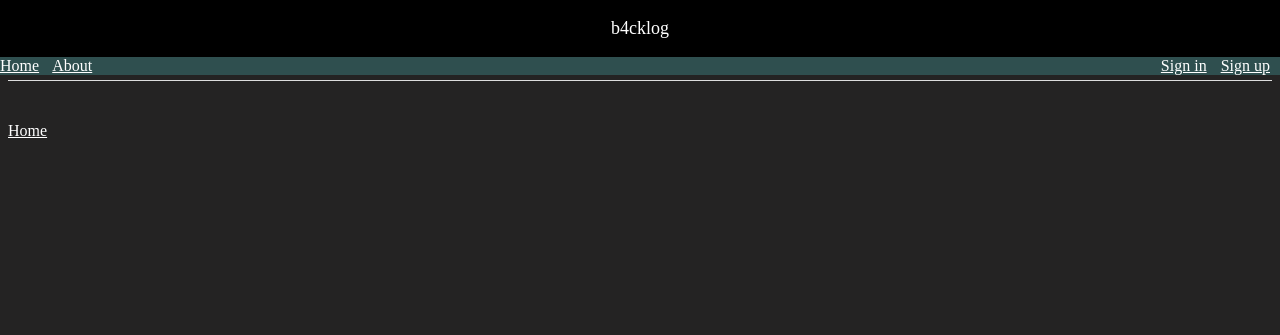
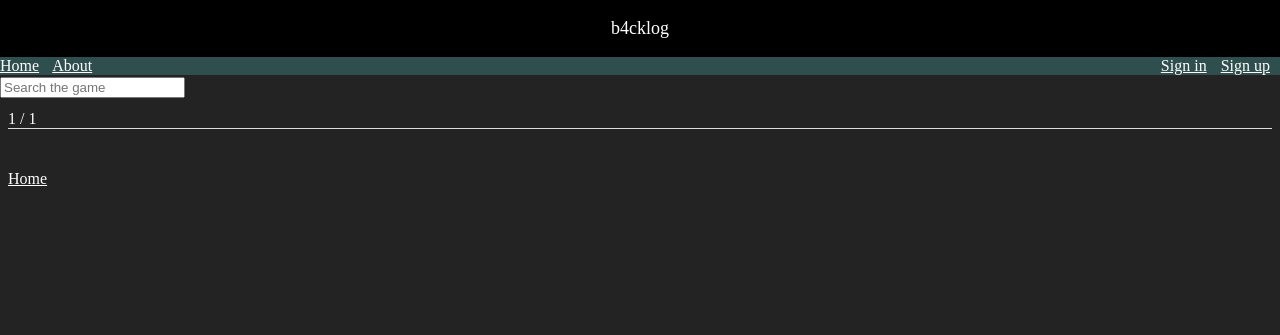
Before and after one commit to Rarmash/B4cklog, a Django app: page / in a window 1280 px wide. Shown: the top 335 px of the page. Run offline with Django 4.2, Linux system fonts and the light colour scheme; data that the repository does not hold is empty.

Commit message:
Games searching

```diff
--- a/b4cklog/management/commands/igdb.py
+++ b/b4cklog/management/commands/igdb.py
@@ -22,7 +22,7 @@ class Command(BaseCommand):
             "Authorization": f"Bearer {access_token}",
         }
         print(access_token)
-        data = 'search "Forza"; fields name,summary,cover.url,first_release_date,genres; limit 500;'  # Измените параметры запроса по своему усмотрению
+        data = 'search "Quake II"; fields name,summary,cover.url,first_release_date,genres; limit 500;'  # Измените параметры запроса по своему усмотрению
 
         # Отправьте запрос к API IGDB
         response = requests.post(url, headers=headers, data=data)
--- /dev/null
+++ b/b4cklog/static/b4cklog/game_search.js
@@ -0,0 +1,33 @@
+$(document).ready(function() {
+    var maxResults = 5;
+    var searchContainer = $('.search-container');
+    var searchResults = $('#search-results');
+    var searchForm = $('#search-form');
+
+    $('#search-input').on('input', function() {
+        var input = $(this).val();
+        if (input.length >= 2) {
+            $.ajax({
+                type: 'GET',
+                url: '/search/',
+                data: { 'term': input },
+                success: function(data) {
+                    searchResults.empty();
+
+                    var displayedResults = Math.min(data.length, maxResults);
+
+                    for (var i = 0; i < displayedResults; i++) {
+                        var result = data[i];
+                        var gameHTML = '<div class="search-result"><a href="/game/' + result.id + '/"><img src="' + result.cover + '" alt="' + result.label + '"><span class="game-details"><span class="game-title">' + result.label + '</span><span class="release-date"> ' + result.release_date + '</span></span></a></div>';
+                        searchResults.append(gameHTML);
+                    }
+
+                    searchContainer.addClass('active');
+                }
+            });
+        } else {
+            searchResults.empty();
+            searchContainer.removeClass('active');
+        }
+    });
+});
--- a/b4cklog/static/b4cklog/styles.css
+++ b/b4cklog/static/b4cklog/styles.css
@@ -5,6 +5,14 @@ body {
 }
 
 h1, h2, h3, h4, h5, h6, small, footer a {
+    color: white;
+}
+
+.pagination {
+    color: white;
+}
+
+.pagination a {
     color: white;
 }
 
@@ -17,7 +25,7 @@ h1, h2, h3, h4, h5, h6, small, footer a {
 }
 
 .content-block {
-    margin-top:80px;
+    margin-top:110px;
 }
 
 .title-block {
@@ -42,6 +50,63 @@ h1, h2, h3, h4, h5, h6, small, footer a {
 .nav-item {
     color: white;
     margin-right: 10px;
+}
+
+.search-container {
+    margin-top:2px;
+    display: flex;
+    color: white;
+    position: relative;
+}
+
+#search-results {
+    position: absolute;
+    top: calc(100% + 5px);
+    width: 100%;
+    border: 1px solid #ccc;
+    border-radius: 5px;
+    box-shadow: 0 2px 4px rgba(0, 0, 0, 0.1);
+    padding: 10px;
+    z-index: 1000;
+    visibility: hidden;
+    opacity: 0;
+    transition: top 0.5s ease-in-out, opacity 0.5s ease-in-out;
+    background-color: white; /* Изменено на белый */
+    color: black; /* Изменено на черный */
+    width: auto; /* Динамическая ширина */
+    left: 0; /* Изменено на 0, чтобы выпадающий список был выровнен по левому краю */
+}
+
+.search-container.active #search-results {
+    opacity: 1;
+    visibility: visible;
+    top: calc(100% + 5px);
+    text-decoration: none; /* Убираем подчеркивание */
+    border-bottom: 1px solid #ccc; /* Серая полоса между играми */
+}
+
+.search-result {
+    display: flex;
+    align-items: center;
+    padding: 10px;
+    border-bottom: 1px solid #ccc; /* Серая полоса между играми */
+    text-decoration: none; /* Убираем подчеркивание */
+}
+
+.search-result span {
+    text-decoration: none; /* Убираем подчеркивание */
+    color: black;
+}
+
+.search-result img {
+    border-radius: 5px;
+    width: 30px; /* Размер иконки игры */
+    height: auto;
+    margin-right: 10px;
+}
+
+.search-result a {
+    text-decoration: none; /* Убираем подчеркивание */
 }
 
 .article-metadata a {
@@ -97,7 +162,8 @@ footer {
 }
 
 .game-cover img {
-    max-height: 350px;
+    max-height: 250px;
+    max-width: 200px;
     width: auto;
     height: auto;
     margin-right: 20px;
@@ -142,6 +208,4 @@ footer {
         border-radius: 7.5%;
         border: 1px solid black;
     }
-
-
 }
--- a/b4cklog/templates/b4cklog/base.html
+++ b/b4cklog/templates/b4cklog/base.html
@@ -11,6 +11,8 @@
         {% else %}
             <title>B4cklog</title>
         {% endif %}
+        <script src="https://code.jquery.com/jquery-3.6.0.min.js"></script>
+        <script src="{% static 'b4cklog/game_search.js' %}"></script>
     </head>
     <body>
         <header class="site-header">
@@ -32,6 +34,13 @@
                     {% endif %}
                 </div>
             </nav>
+            <div class="search-container">
+                <form action="{% url 'search_results' %}" method="get" id="search-form">
+                    {% csrf_token %}
+                    <input type="text" id="search-input" name="term" placeholder="Search the game">
+                </form>
+                <div id="search-results"></div>
+            </div>
         </header>
         <div class="content-block">
             {% if messages %}
--- a/b4cklog/templates/b4cklog/home.html
+++ b/b4cklog/templates/b4cklog/home.html
@@ -15,11 +15,24 @@
                         </div>
                         <br>
                         <a class="mr-2" href="{% url 'game_detail' igdb_id=game.igdb_id %}">{{ game.name }}</a>
-                        <br>
-                        <small class="text-muted">{{ game.first_release_date|date:"F d, Y" }}</small>
                     </div>
                 </div>
             </article>
         {% endfor %}
     </div>
+    <div class="pagination">
+        <span class="step-links">
+            {% if games.has_previous %}
+                <a href="?page=1">&laquo; first</a>
+                <a href="?page={{ games.previous_page_number }}">previous</a>
+            {% endif %}
+
+            <span class="current-page">{{ games.number }} / {{ games.paginator.num_pages }}</span>
+
+            {% if games.has_next %}
+                <a href="?page={{ games.next_page_number }}">next</a>
+                <a href="?page={{ games.paginator.num_pages }}">last &raquo;</a>
+            {% endif %}
+        </span>
+    </div>
 {% endblock content %}
--- a/b4cklog/urls.py
+++ b/b4cklog/urls.py
@@ -9,4 +9,6 @@ urlpatterns = [
     path('logout/', views.about, name='b4cklog-logout'),
     path('profile/', views.about, name='b4cklog-profile'),
     path('game/<int:igdb_id>/', views.game_detail, name='game_detail'),
+    path('search/', views.game_search, name='game_search'),
+    path('search/results/', views.search_results, name='search_results'),
 ]
--- a/b4cklog/views.py
+++ b/b4cklog/views.py
@@ -1,15 +1,26 @@
 from django.shortcuts import render, get_object_or_404
 from .models import Game
+from django.http import JsonResponse
+from django.contrib.staticfiles.storage import staticfiles_storage
+import random
+from django.core.paginator import Paginator
+from django.db.models import Q
 
 def home(request):
+    all_games = Game.objects.all()
+    randomized_games = random.sample(list(all_games), len(all_games))  # Рандомизация списка игр
+    paginator = Paginator(randomized_games, 60)  # 6 игр в ряду
+
+    page_number = request.GET.get('page')
+    page = paginator.get_page(page_number)
+
     context = {
-		'games': Game.objects.all()
-	}
+        'games': page
+    }
     return render(request, 'b4cklog/home.html', context)
 
 def about(request):
 	return render(request, 'b4cklog/about.html', {'title': 'About B4cklog'})
-
 
 def game_detail(request, igdb_id):
     game = get_object_or_404(Game, igdb_id=igdb_id)
@@ -17,3 +28,31 @@ def game_detail(request, igdb_id):
         'game': game
     }
     return render(request, 'b4cklog/game_detail.html', context)
+
+def game_search(request):
+    if request.headers.get('x-requested-with') == 'XMLHttpRequest':
+        q = request.GET.get('term', '')
+        games = Game.objects.filter(name__icontains=q)
+        results = []
+        for game in games:
+            game_json = {
+                'id': game.igdb_id,
+                'label': game.name,
+                'cover': game.cover if game.cover else staticfiles_storage.url('default_cover.jpg'),
+                'release_date': f"({str(game.first_release_date.strftime('%Y'))})" if game.first_release_date else ''
+            }
+            results.append(game_json)
+        return JsonResponse(results, safe=False)
+    return render(request, 'b4cklog/base.html')  # Исправлен путь к шаблону
+
+
+def search_results(request):
+    term = request.GET.get('term')
+    games = Game.objects.filter(Q(name__icontains=term) | Q(summary__icontains=term))
+
+    context = {
+        'term': term,
+        'games': games,
+    }
+
+    return render(request, 'b4cklog/search_results.html', context)
--- a/requirements.txt
+++ b/requirements.txt
@@ -5,3 +5,4 @@ Pillow==10.0.0
 requests==2.31.0
 psycopg2-binary==2.9.7
 python-dotenv==1.0.0
+django-widget-tweaks==1.4.12
```
Also changed, not shown: b4cklog/templates/b4cklog/search_results.html (added, +25 -0 lines).
